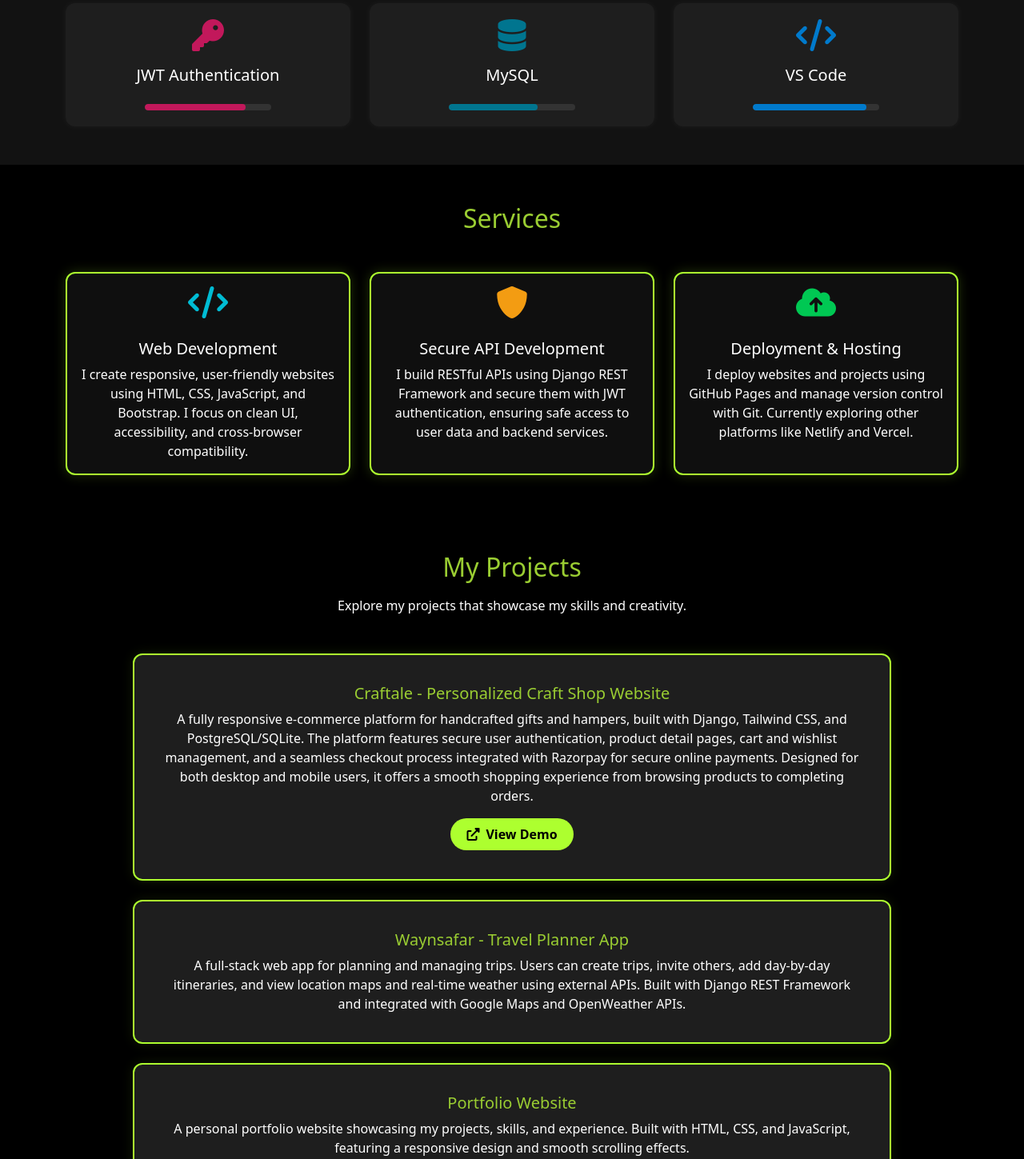
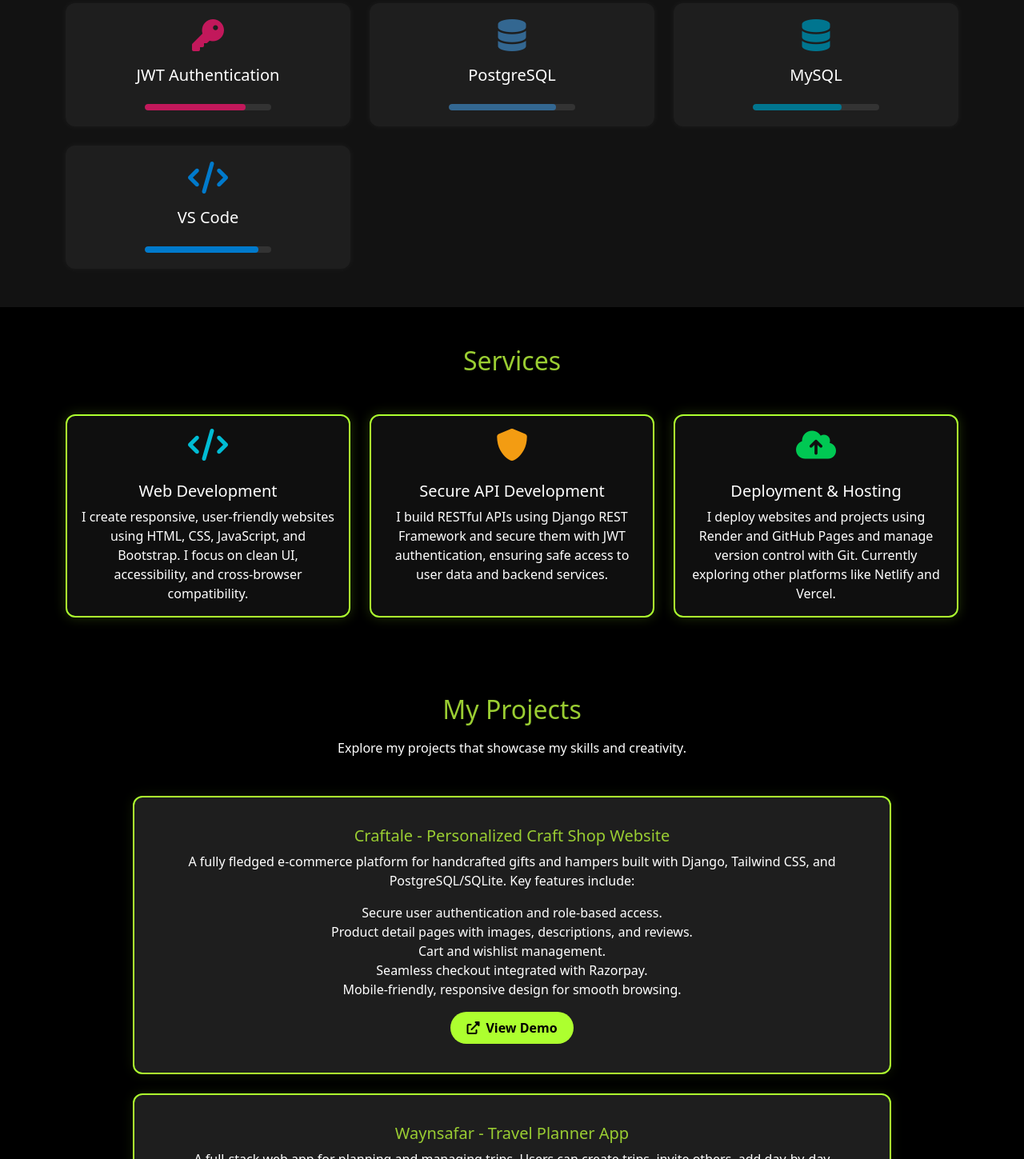
Before and after one commit to Thanzia/portfolio, a plain HTML site: page index.html in a window 1280 px wide. Shown: the part 1577-3026 px from the top of the page at 80% size. Drawn offline with nearby package versions, Linux system fonts and the light colour scheme.

Commit message:
new updation

```diff
--- a/index.html
+++ b/index.html
@@ -418,6 +418,17 @@
 					</div>
 				</div>
 
+				<!-- PostgreSQL -->
+				<div class="col">
+					<div class="card card-skill text-center">
+						<i class="fas fa-database" style="color:#336791;"></i>
+						<h5 class="mt-2">PostgreSQL</h5>
+						<div class="progress mt-3">
+							<div class="progress-bar" style="width: 85%; background-color: #336791;"></div>
+						</div>
+					</div>
+				</div>
+
 
 				<!-- MySQL -->
 				<div class="col">
@@ -441,6 +452,9 @@
 						</div>
 					</div>
 				</div>
+
+
+
 
 
 			</div>
@@ -493,7 +507,8 @@
 							<i class="fas fa-cloud-upload-alt service-icon" style="color:#00C853;"></i> <!-- Green -->
 							<h5 class="card-title mt-3">Deployment & Hosting</h5>
 							<p class="card-text">
-								I deploy websites and projects using GitHub Pages and manage version control with Git.
+								I deploy websites and projects using Render and GitHub Pages and manage version control
+								with Git.
 								Currently exploring other platforms like Netlify and Vercel.
 							</p>
 						</div>
@@ -519,14 +534,19 @@
 						<div class="card-body">
 							<h5 class="card-title" style="color: yellowgreen;">Craftale - Personalized Craft Shop
 								Website</h5>
-							<p class="card-text">A fully responsive e-commerce platform for handcrafted gifts and
-								hampers, built with Django, Tailwind CSS, and PostgreSQL/SQLite.
-								The platform features secure user authentication, product detail pages, cart and
-								wishlist management, and a seamless checkout process
-								integrated with Razorpay for secure online payments. Designed for both desktop and
-								mobile users, it offers a smooth shopping
-								experience from browsing products to completing orders.
+							<p class="card-text">
+								A fully fledged e-commerce platform for handcrafted gifts and hampers built with
+								Django, Tailwind CSS, and PostgreSQL/SQLite. Key features include:
 							</p>
+							<ul class="list-unstyled text-center">
+								<li>Secure user authentication and role-based access.</li>
+								<li>Product detail pages with images, descriptions, and reviews.</li>
+								<li>Cart and wishlist management.</li>
+								<li>Seamless checkout integrated with Razorpay.</li>
+								<li>Mobile-friendly, responsive design for smooth browsing.</li>
+							</ul>
+
+
 							<a href="https://mycraftale-ecommerce.onrender.com" target="_blank"
 								class="btn btn-view-demo">
 								<i class="fas fa-external-link-alt me-2"></i>View Demo
```
